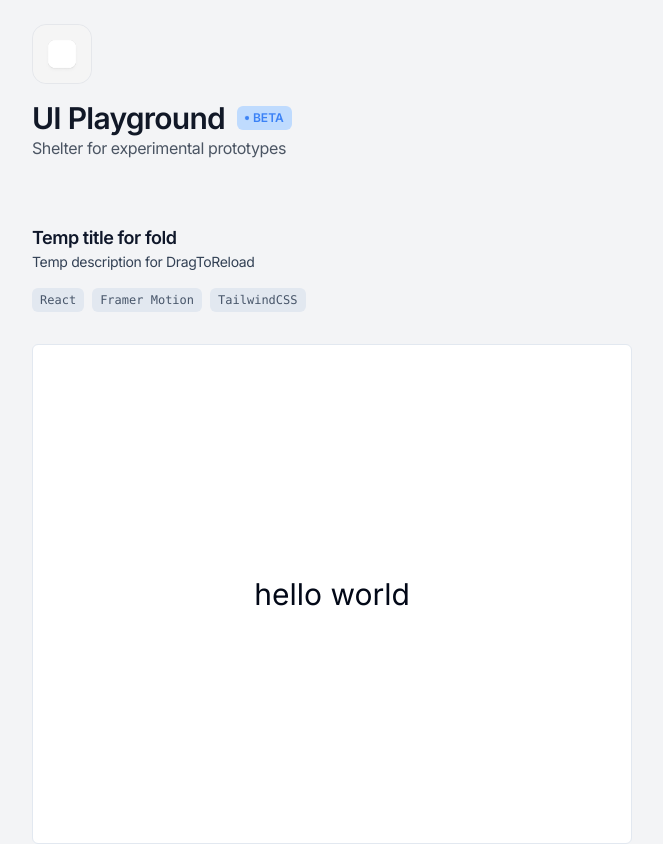
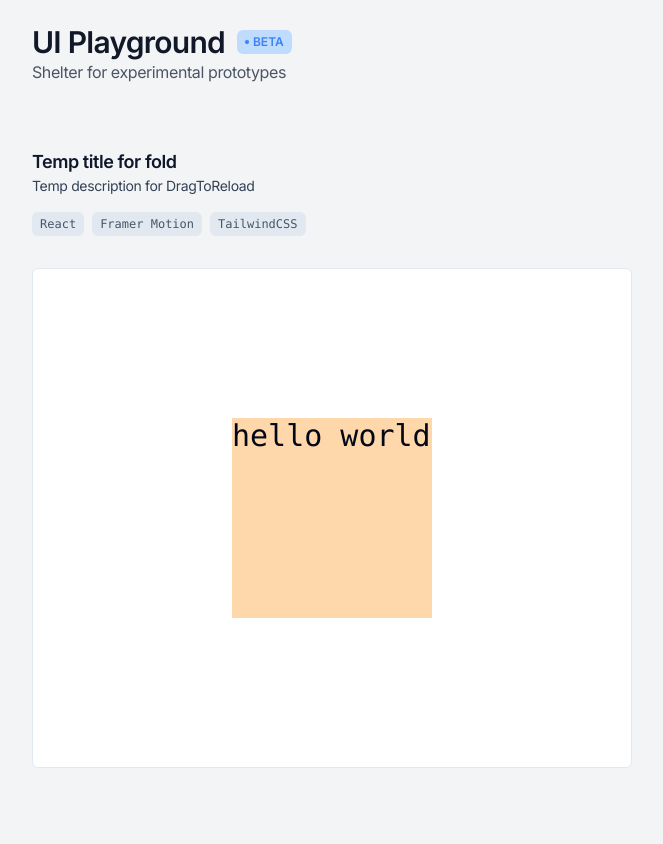
Before and after one commit to ggkim0614/interface-lab, a Next.js app: page / in a window 1280 px wide. Shown: the top 844 px of the page, without its empty margins (308-971 px from the left). Built offline with nearby package versions, Linux system fonts and the light colour scheme.

Commit message:
update dependencies

```diff
--- a/src/app/page.tsx
+++ b/src/app/page.tsx
@@ -15,13 +15,13 @@ export default function Home() {
     <div className="flex flex-col items-center bg-gray-100 text-3xl">
       <div className="w-full max-w-[600px]">
         <div className="mb-16 mt-6">
-          <Image
+          {/* <Image
             src="/static/images/site-logo.png"
             width={60}
             height={60}
             alt="logo"
             className="mb-4 rounded-[14px] border border-gray-200"
-          />
+          /> */}
           <span>
             <span className="flex items-center gap-3">
               <h2 className="font-semibold tracking-tight text-gray-900">
--- a/src/components/sections/temp-fold-title.tsx
+++ b/src/components/sections/temp-fold-title.tsx
@@ -14,6 +14,7 @@ import {
 import Section from './section'
 
 export default function TempFoldTitle() {
+  const [folded, setFolded] = useState(false)
   return (
     <Section
       title="Temp title for fold"
@@ -21,7 +22,9 @@ export default function TempFoldTitle() {
       labels={['React', 'Framer Motion', 'TailwindCSS']}
       frameHeight={500}
     >
-      <div>hello world</div>
+      <motion.div className=" h-[200px] w-[200px] bg-orange-200 font-mono">
+        hello world
+      </motion.div>
     </Section>
   )
 }
```
